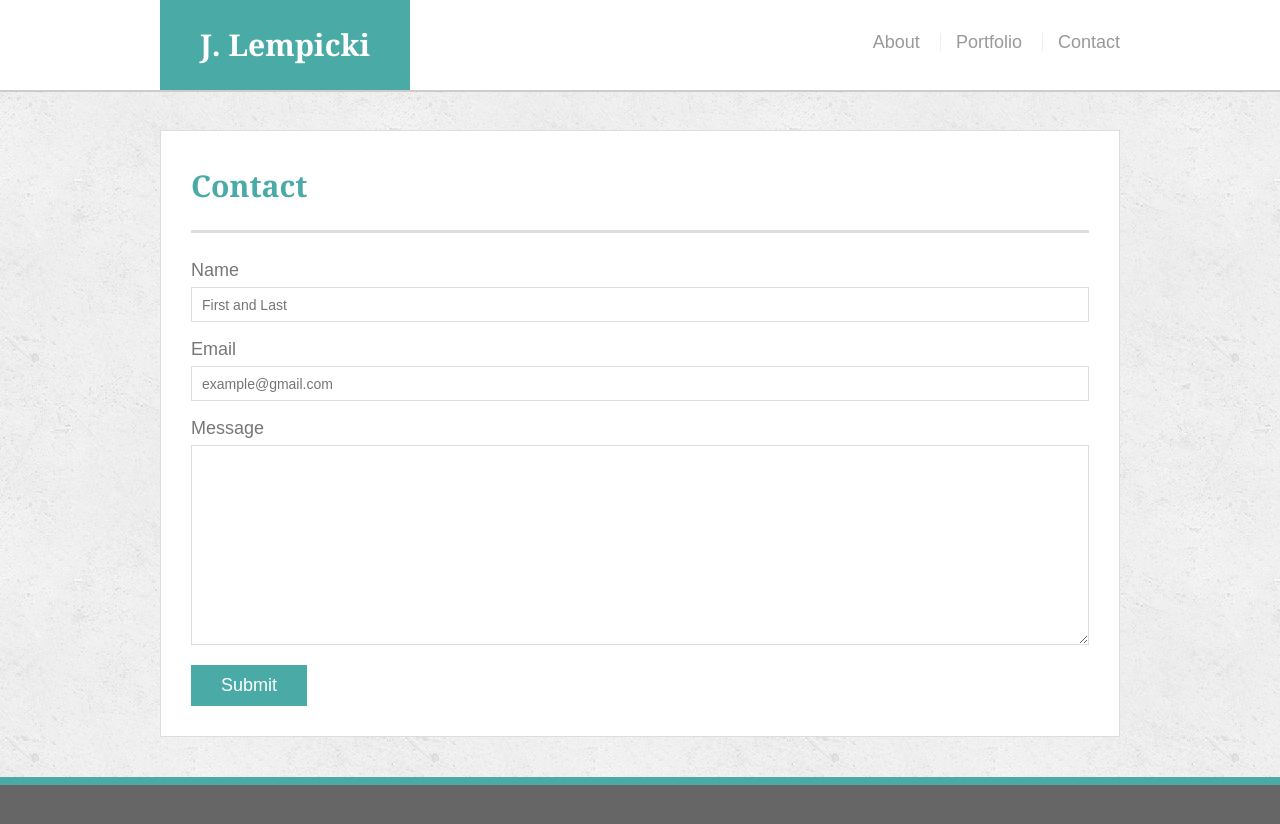
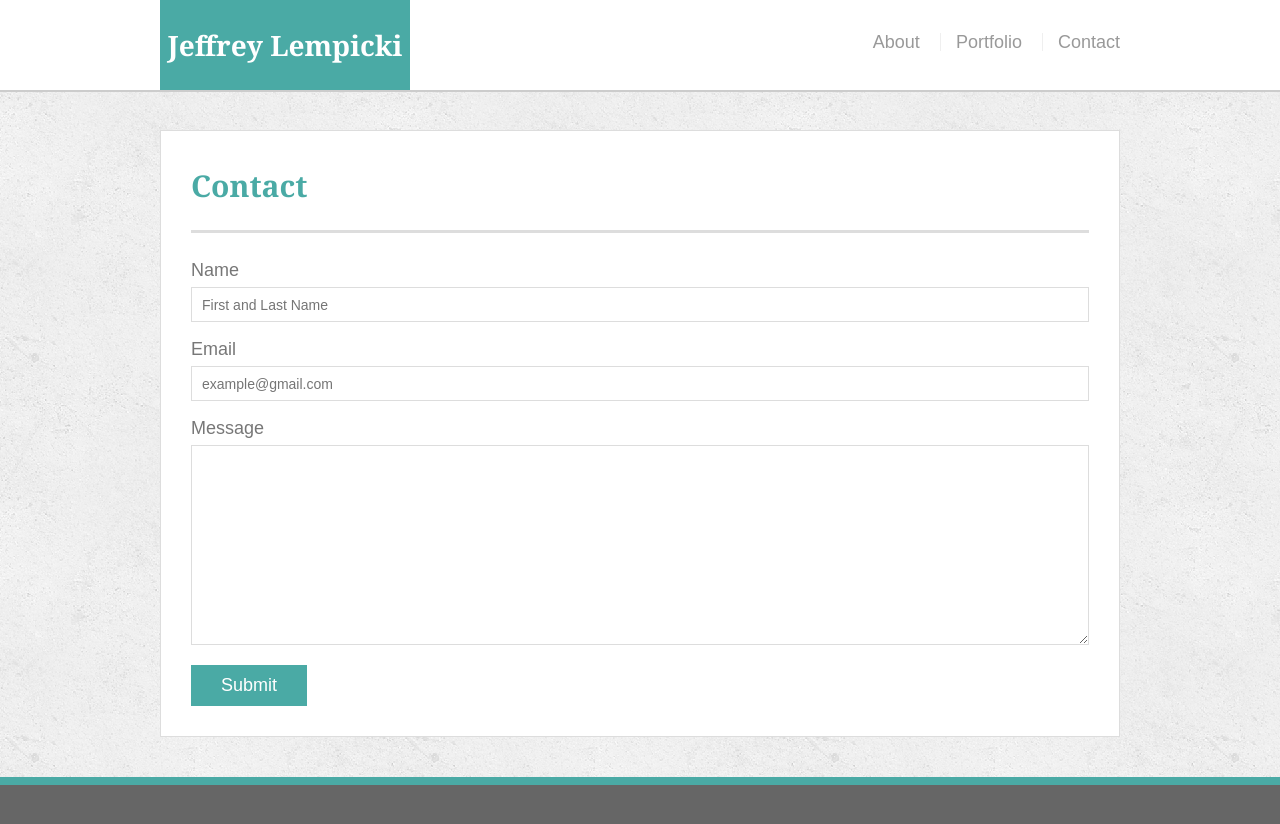
Before and after one commit to BabyJace2014/Basic-Portfolio, a plain HTML site: page contact.html in a window 1280 px wide. Drawn offline with Linux system fonts and the light colour scheme.

Commit message:
Final Tweeks

```diff
--- a/assets/css/style.css
+++ b/assets/css/style.css
@@ -68,7 +68,7 @@ h3 {
   width: 250px;
   height: 90px;
   font-family: Georgia, Times, "Times New Roman", serif;
-  font-size: 30px;
+  font-size: 28px;
   font-weight: 700;
   line-height: 90px;
   color: #fff;
--- a/contact.html
+++ b/contact.html
@@ -12,7 +12,7 @@
 
     <header id="masthead">
       <div class="container">
-        <a href="index.html" id="logo">J. Lempicki</a>
+        <a href="index.html" id="logo">Jeffrey Lempicki</a>
         <nav>
           <a href="index.html">About</a>
           <a href="portfolio.html">Portfolio</a>
@@ -30,7 +30,7 @@
                 <ul>
                   <li>
                     <label for="name">Name</label>
-                    <input type="text" id="name" name="name" placeholder="First and Last" required="required">
+                    <input type="text" id="name" name="name" placeholder="First and Last Name" required="required">
                   </li>
                   <li>
                     <label for="email">Email</label>
```
Also changed, not shown: index.html (+1 -1 lines), portfolio.html (+1 -1 lines).
